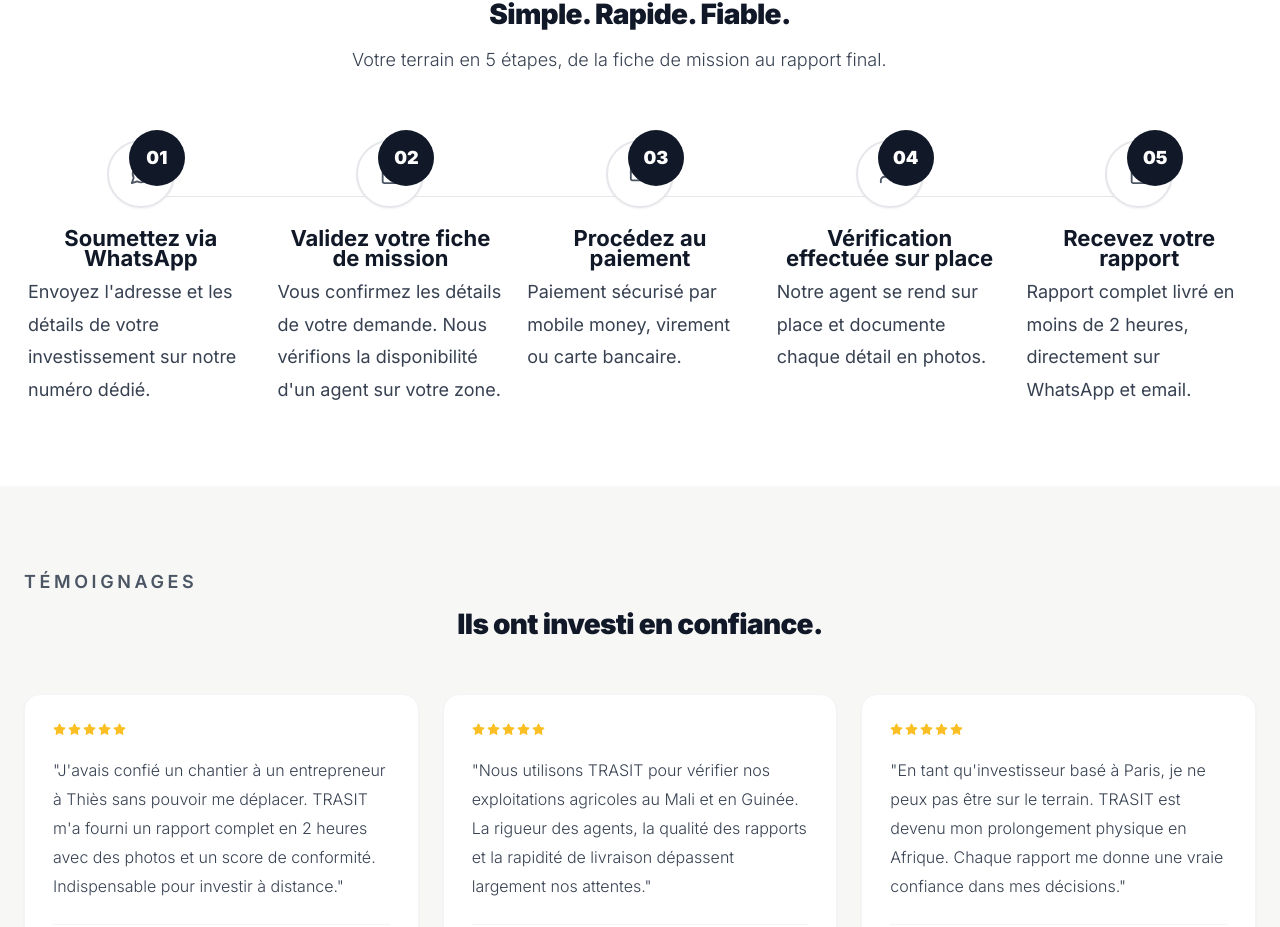
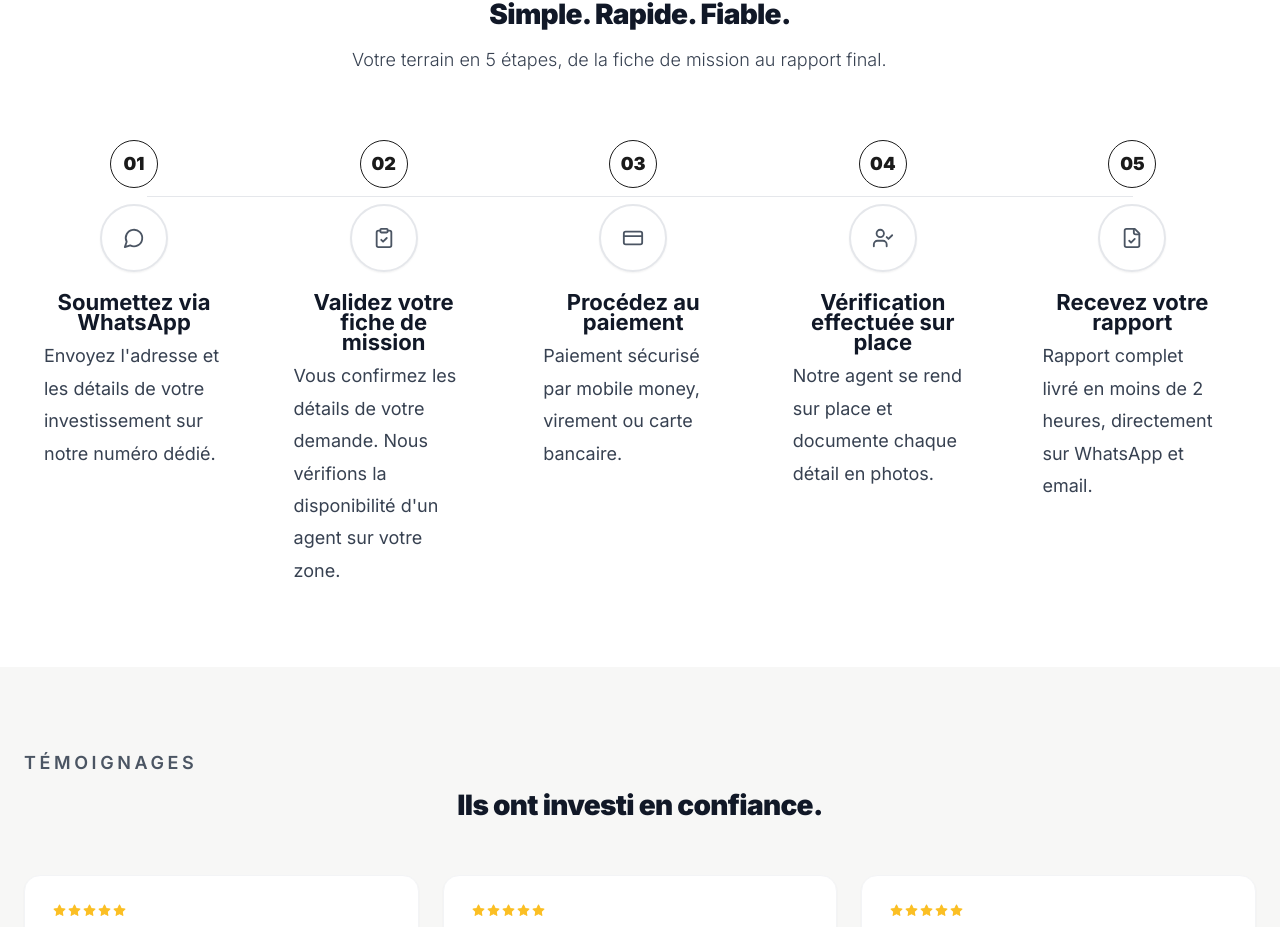
Before and after one commit to djeepy01/trasit-web, a React (Vite) app: page / in a window 1280 px wide. Shown: the part 6179-7106 px from the top of the page. Built offline with nearby package versions, Linux system fonts and the light colour scheme.

Commit message:
style(how-it-works): numéros 48px bordure noire et colonnes 220px
Made-with: Cursor

```diff
--- a/src/components/HowItWorks.tsx
+++ b/src/components/HowItWorks.tsx
@@ -67,7 +67,7 @@ export default function HowItWorks() {
             {steps.map(({ number, icon: Icon, title, desc }, i) => (
               <div
                 key={number}
-                className="relative flex flex-col items-center text-center md:min-w-[220px]"
+                className="relative flex flex-col items-center text-center w-[220px] px-4"
                 style={{
                   transitionDelay: `${i * 0.12}s`,
                   opacity: isVisible ? 1 : 0,
@@ -75,10 +75,12 @@ export default function HowItWorks() {
                   transition: `opacity 0.6s ease ${i * 0.1}s, transform 0.6s ease ${i * 0.1}s`,
                 }}
               >
-                <div className="relative z-10 w-[68px] h-[68px] rounded-full bg-white border-2 border-gray-200 flex items-center justify-center mb-5 group-hover:border-[#8B1A1A] transition-colors shadow-sm">
-                  <Icon size={22} className="text-gray-600" />
-                  <div className="absolute -top-3 -right-3 w-14 h-14 rounded-full bg-gray-900 flex items-center justify-center">
-                    <span className="text-white text-[16px] font-black">{number}</span>
+                <div className="flex flex-col items-center mb-5">
+                  <div className="w-12 h-12 rounded-full bg-transparent border border-[#1A1A1A] flex items-center justify-center">
+                    <span className="text-[#1A1A1A] text-[16px] font-black">{number}</span>
+                  </div>
+                  <div className="mt-4 w-[68px] h-[68px] rounded-full bg-white border-2 border-gray-200 flex items-center justify-center transition-colors shadow-sm">
+                    <Icon size={22} className="text-gray-600" />
                   </div>
                 </div>
                 <h3 className="font-bold text-gray-900 text-sm mb-2 px-2">{title}</h3>
```
